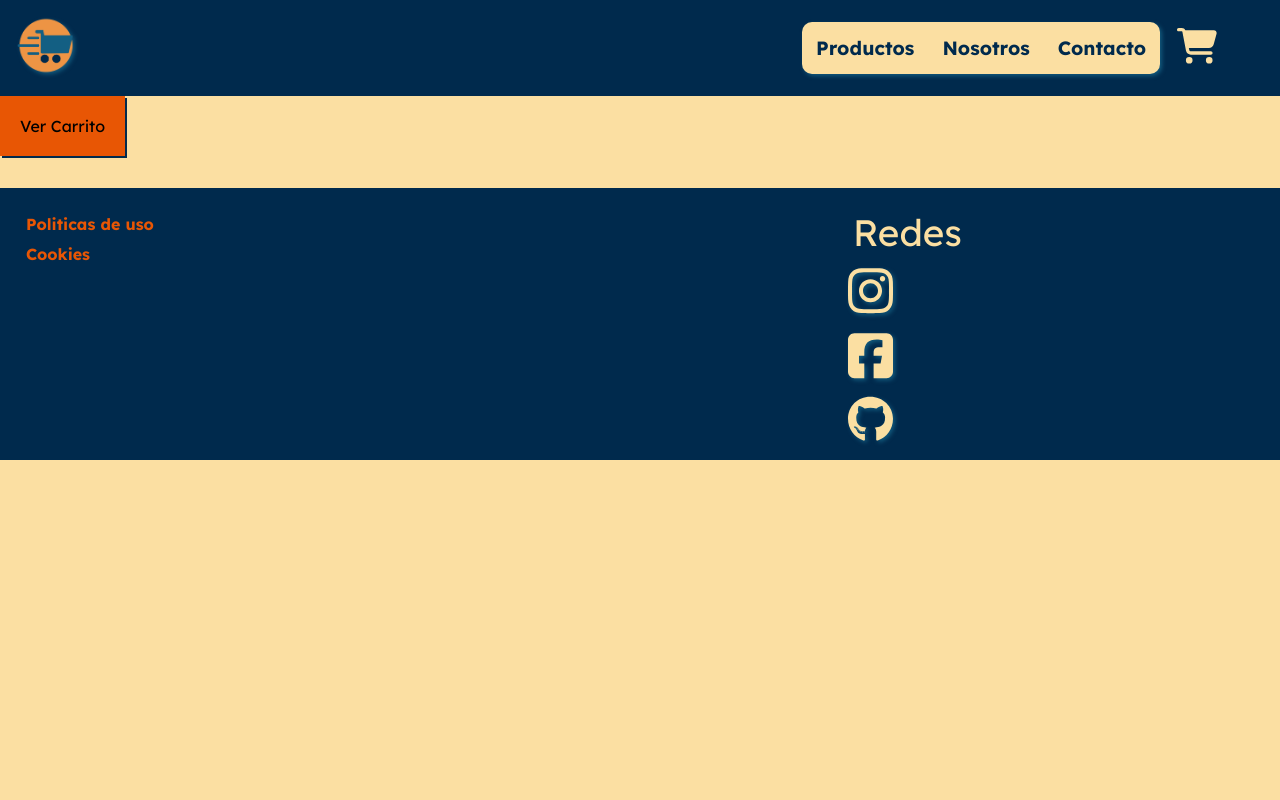
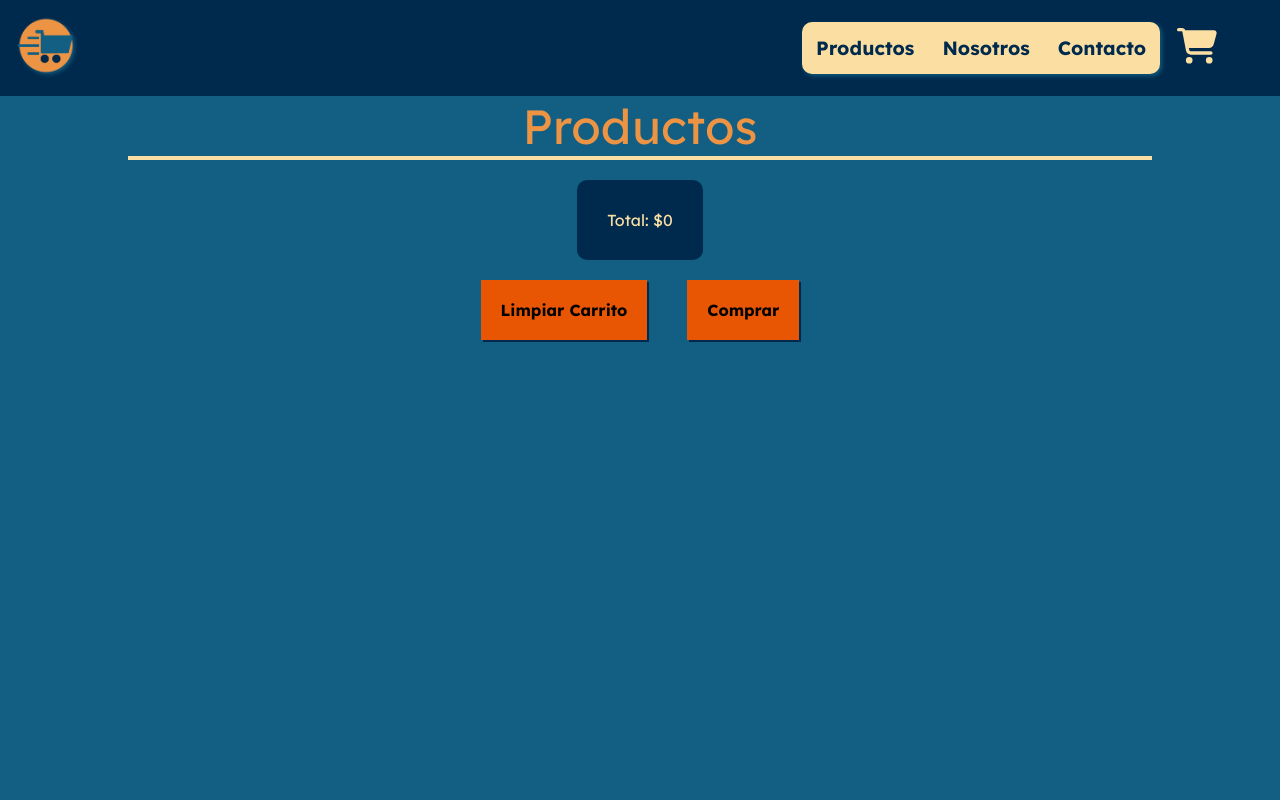
Before and after one commit to Bookinfly/ReactEnTalentoTech, a React (Vite) app in the folder tarea_clase_4/tarea-clase-4/: page /cart in a window 1280 px wide. Shown: the top 800 px of the page. Built offline with nearby package versions, Linux system fonts and the light colour scheme.

Commit message:
reparación del diseño de cart

```diff
--- a/tarea_clase_4/tarea-clase-4/src/components/Cart.jsx
+++ b/tarea_clase_4/tarea-clase-4/src/components/Cart.jsx
@@ -2,20 +2,21 @@ import React, {useState} from "react";
 import { useCart } from './context/CartContext'
 
 
-const Cart = ({ setDisplayBoxes, displayBoxes })=> {
-  const { cartData } = useCart();
+const Cart = ()=> {
+  const { cartData, setCartData } = useCart();
 
-  let [displaySec, setDisplaySec] = useState({display:"none"})
+  const limpiar = ()=> {
+    let cartDataTemp = {...cartData}
+    cartDataTemp.cantItems = cartData.cantItems.map(() => 0)
+    cartDataTemp.total = 0.00
+    setCartData(cartDataTemp)
+  }
 
-  const mostrar = () => {
-    setDisplaySec({ display: "block" }) // Modifica el estado sin `useEffect`
-    setDisplayBoxes({ display: "none"})
-  };
+  const compra = ()=> alert("Usted realizo una compra FICTICIA por $" + cartData.total + " imaginarios")
 
 
   return <div>
-    <button onClick={ mostrar } style={displayBoxes} className="main__section__products__cart-button">Ver Carrito</button>
-    <section id="carrito" style={displaySec} className="main__section__products__cart">
+    <section id="carrito" className="main__section__products__cart">
       <h2 className="main__section__products__cart--title">Productos</h2>
       <ol id="compras" className="main__section__products__cart__ol">
         {
@@ -23,7 +24,7 @@ const Cart = ({ setDisplayBoxes, displayBoxes })=> {
             if (cartData.cantItems[key] > 0){
               return (
                 <li key={key} className="main__section__products__cart--li">
-                  <span>{`${item.name} * ${cartData.cantItems[key]} unidades`}</span>
+                  <span>{`${item.name} * ${cartData.cantItems[key]} unidades`}</span><span>{`- Con un valor de ${item.price} por unidad`}</span>
                 </li>
               )
             }
@@ -33,6 +34,11 @@ const Cart = ({ setDisplayBoxes, displayBoxes })=> {
       <div>
               <h4 className="main__section__products__cart--total">Total: ${cartData.total}</h4>
       </div>
+      <div>
+        <button onClick={ limpiar } className="main__section__products__cart-button">Limpiar Carrito</button>
+        <button onClick={ compra } className="main__section__products__cart-button">Comprar</button>
+      </div>
+
     </section>
   </div>
 
--- a/tarea_clase_4/tarea-clase-4/src/components/MainCart.jsx
+++ b/tarea_clase_4/tarea-clase-4/src/components/MainCart.jsx
@@ -16,7 +16,7 @@ const MainCart = () => {
         if (Array.isArray(datos) && datos.length > 0) { // Verifica que datos no es null y tiene elementos
           let cartDataTemp = {...cartData}
           cartDataTemp.listOfItems = datos
-          cartDataTemp.cantItems = datos.map(() => 0);  // inicializo acá
+          cartDataTemp.cantItems = datos.map(() => 0)  // inicializo acá
           setCartData(cartDataTemp)
         } else {
           setError("No se encontraron productos.")
--- a/tarea_clase_4/tarea-clase-4/src/components/Products.jsx
+++ b/tarea_clase_4/tarea-clase-4/src/components/Products.jsx
@@ -84,7 +84,7 @@ const Products =  () => {
     <div className="main__section__products__div" style={displayBoxes}>
       <span className="main__section__products__div--price">Carrito por un todal de ${cartData.total.toFixed(2)}</span>
     </div>
-    <Cart  setDisplayBoxes={setDisplayBoxes} displayBoxes={displayBoxes} ></Cart>
+    {/* <Cart  setDisplayBoxes={} displayBoxes={displayBoxes} ></Cart> */}
   </div>
 }
 
--- a/tarea_clase_4/tarea-clase-4/src/index.css
+++ b/tarea_clase_4/tarea-clase-4/src/index.css
@@ -256,14 +256,17 @@ button:hover {
 
 .main__section__products__cart{
   display: flex;
+  flex-direction: column;
+  background-color: var(--color-two);
   align-items: center;
   justify-items: center;
   min-height: 100vh;
 }
 
 .main__section__products__cart-button{
-  margin: auto;
+  margin: 20px;
   padding: 20px;
+  font-weight: bold;
 }
 
 .main__section__products__cart-button:hover{
@@ -285,8 +288,8 @@ button:hover {
   flex-direction: column;
   background-color: var(--color-light);
   width: 80vw;
-  gap: 5px;
-  padding: 4px;
+  gap: 2px;
+  padding: 2px;
 }
 
 .main__section__products__cart--li{
```
